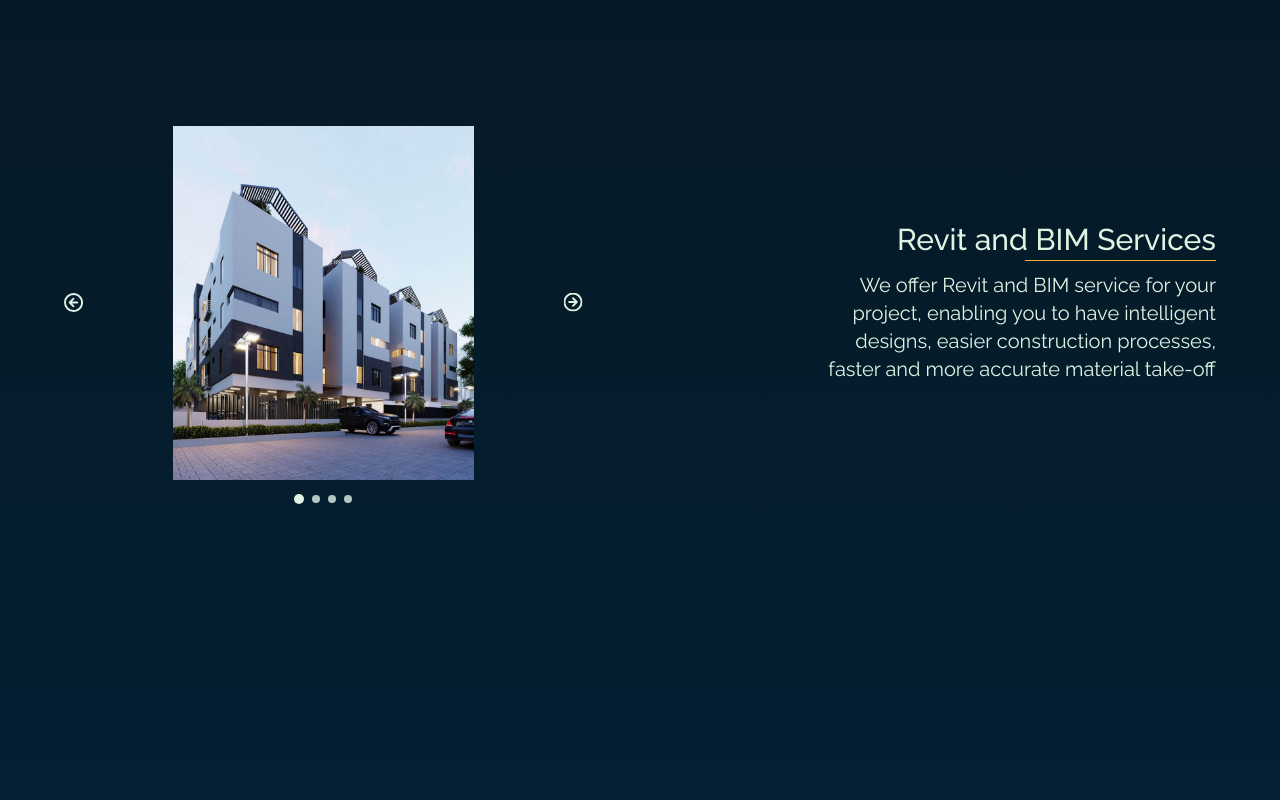
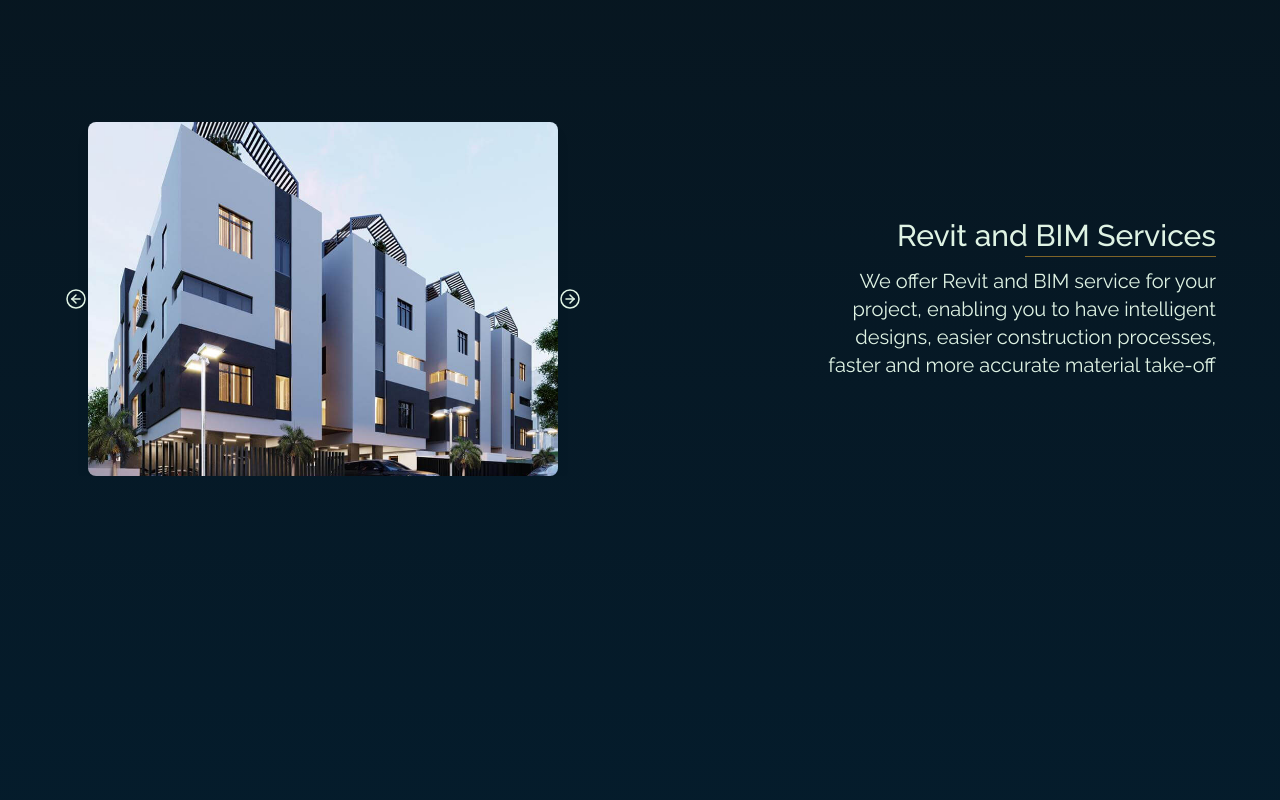
Before and after one commit to Ovodo/arc911, a React (Vite) app: page / in a window 1280 px wide. Shown: the part 1780-2580 px from the top of the page. Built offline with nearby package versions, Linux system fonts and the light colour scheme.

Commit message:
80% done - added animations - deploying to test changes on production - not satisfied with performance and loading time

```diff
--- a/src/App.css
+++ b/src/App.css
@@ -9,7 +9,7 @@
 }
 
 html{
-  scroll-snap-type: y mandatory;
+  /* scroll-snap-type: y mandatory; */
   scroll-behavior: smooth;
 
 
@@ -47,6 +47,20 @@
   scroll-snap-align: start;
 }
 
+@keyframes vibrate {
+  0% { transform: translate(0); }
+  20% { transform: translate(-1.5px, 1.5px); }
+  40% { transform: translate(1.5px, -1.5px); }
+  60% { transform: translate(-1.5px, -1.5px); }
+  80% { transform: translate(1.5px, 1.5px); }
+  100% { transform: translate(0); }
+}
+
+.contact-element:hover {
+  animation: vibrate 0.2s linear ;
+}
+
+
 @media screen and (max-width:480px) {
   section {
     min-height: 75vh;
--- a/src/components/Header.jsx
+++ b/src/components/Header.jsx
@@ -1,19 +1,22 @@
-import React from "react";
+import React, { useEffect } from "react";
 import { styles } from "../constants/styles";
-import { motion } from "framer-motion";
+import { motion, useInView } from "framer-motion";
 
 const Header = ({ title }) => {
+  const ref = React.useRef(null);
+  const isInView = useInView(ref, { once: !true }); // Trigger only once when it enters the view
+
   return (
-    <div className='w-max h-max'>
+    <div ref={ref} className='w-max h-max'>
       <h2 className={styles.header}>{title}</h2>
-      <div className='flex  w-full justify-center items-center'>
-        <div className='w-1 sm:w-2 h-1 sm:h-2  rounded-full bg-app_white' />
+      <div className='flex w-full justify-center items-center'>
+        <div className='w-1 sm:w-1 h-1 sm:h-1 rounded-full bg-app_white' />
         <motion.div
-          animate={{ width: ["0%", "100%"], opacity: [0, 100] }}
+          animate={isInView ? { width: ["0%", "100%"], opacity: [0, 100] } : {}}
           transition={{ duration: 1.5 }}
-          className='h-[0.5px] sm:h-[2px] bg-app_white'
+          className='h-[0.5px] sm:h-[1px] bg-app_white'
         />
-        <div className='w-1 sm:w-2 h-1 sm:h-2 rounded-full bg-app_white' />
+        <div className='w-1 sm:w-1 h-1 sm:h-1 rounded-full bg-app_white' />
       </div>
     </div>
   );
--- a/src/components/Hero.jsx
+++ b/src/components/Hero.jsx
@@ -1,8 +1,10 @@
-import { useEffect, useState } from "react";
-import { motion } from "framer-motion";
+import { useEffect, useRef, useState } from "react";
+import { inView, motion, useInView } from "framer-motion";
 import AppButton from "./AppButton";
 
 const Hero = () => {
+  const ref = useRef(null);
+  const isInView = useInView(ref, { once: !true }); // Trigger only once when it enters the view
   // Define animation variants for staggered fade-in effect
   const containerVariants = {
     hidden: { opacity: 0, y: 100 },
@@ -23,6 +25,7 @@
 
   return (
     <section
+      ref={ref}
       id='Home'
       className='justify-between sm:justify-start py-[5vh] sm:py-0 flex flex-col h-[70vh]  sm:h-screen  items-center relative'
     >
@@ -49,14 +52,14 @@
       </motion.div>
       <motion.h6
         className='hidden sm:flex text-app_white absolute bottom-[10%] right-[10%] font-light mt-8 sm:mt-8 text-sm sm:text-[1vw]'
-        variants={itemVariants}
+        animate={isInView ? { opacity: [0, 1] } : { opacity: 0 }}
         transition={{ duration: 2 }}
       >
         Team | Talent | Task outsourcing for the AEC industry
       </motion.h6>
       <motion.h6
         className='text-app_white flex sm:hidden absolute bottom-[10%] right-[10%] font-light  text-xs'
-        variants={itemVariants}
+        animate={isInView ? { opacity: [0, 1] } : { opacity: 0 }}
         transition={{ duration: 2 }}
       >
         Team | Talent | Outsourcing
@@ -77,16 +80,16 @@
             d='M0.5 97.3875C213.5 385.477 475.219 388.792 686.5 203.404C875.5 37.5666 1249.5 -129.96 1505 152.971'
             stroke='#DFF3E4'
             initial={{
-              opacity: 0,
-              pathLength: 0,
+              opacity: isInView ? 0 : 1,
+              pathLength: isInView ? 0 : 1,
               strokeWidth: 0,
             }}
             animate={{
-              opacity: 1,
-              pathLength: 1,
+              opacity: isInView ? 1 : 0,
+              pathLength: isInView ? 1 : 0,
               strokeWidth: 0.5,
             }}
-            transition={{ delay: 1.5, duration: 3 }}
+            transition={{ delay: 1, duration: 2 }}
           />
         </svg>
       </div>
--- a/src/components/ImageSlider.jsx
+++ b/src/components/ImageSlider.jsx
@@ -1,78 +1,89 @@
 import React, { useState } from "react";
 import { AnimatePresence, motion } from "framer-motion";
+import { IconCircleArrowLeft } from "@tabler/icons-react";
 
 const ImageSlider = ({ images }) => {
   const [activeImage, setActiveImage] = useState(0);
+
   const next = () => {
-    if (activeImage == images.length - 1) {
-      setActiveImage(0);
-      return;
-    }
+    setActiveImage((prev) => (prev === images.length - 1 ? 0 : prev + 1));
+  };
 
-    setActiveImage((prev) => prev + 1);
+  const previous = () => {
+    setActiveImage((prev) => (prev === 0 ? images.length - 1 : prev - 1));
   };
-  const previous = () => {
-    if (activeImage == 0) {
-      setActiveImage(images.length - 1);
-      return;
-    }
 
-    setActiveImage((prev) => prev - 1);
+  const imageVariants = {
+    enter: { opacity: 0, x: 100, scale: 0.95, filter: "blur(8px)" }, // Initial state for new image
+    center: { opacity: 1, x: 0, scale: 1, filter: "blur(0px)" }, // Image in center view
+    exit: { opacity: 0, x: -100, scale: 0.95, filter: "blur(8px)" }, // Image exiting
+  };
+
+  const swipePower = (offset, velocity) => {
+    return Math.abs(offset) * velocity;
   };
 
   return (
-    <div className='flex relative items-center justify-around'>
-      <button onClick={previous}>
-        <img
-          src='/icons/arrow.svg'
-          alt='arrow'
-          className='hover:scale-110 duration-100 cursor-pointer active:scale-90'
-        />
+    <div className='flex relative items-center justify-between overflow-hidden'>
+      <button onClick={previous} className='z-10'>
+        <IconCircleArrowLeft stroke={1.5} />
       </button>
-      <AnimatePresence mode='wait'>
+      <div className='relative w-full h-[354px] flex justify-center items-center'>
+        <AnimatePresence custom={activeImage}>
           <motion.img
             key={activeImage}
-          initial={{ x: -100, opacity: 0 }}
-          animate={{ x: 0, opacity: 1 }}
-          exit={{ opacity: 0, x: +100 }}
-          onPanEnd={(event, info) => {
-            if (info.offset.x < -50) {
-              next(); // Swipe left
-            } else if (info.offset.x > 50) {
-              previous(); // Swipe right
-            }
-          }}
-          transition={{ duration: 0.5 }} // Animation speed
             src={`/images/${images[activeImage]}.jpg`}
             alt={images[activeImage]}
             width={520}
             height={354}
-          className='object-contain h-[354px]'
-          // style={{ objectFit: "cover" }}
+            className='absolute object-cover text-center leading-[354px] h-[354px] rounded-lg shadow-lg'
+            variants={imageVariants}
+            initial='enter'
+            animate='center'
+            exit='exit'
+            transition={{
+              x: { type: "spring", stiffness: 300, damping: 30 },
+              opacity: { duration: 0.5 },
+              scale: { duration: 0.7 },
+              filter: { duration: 0.5 },
+            }}
+            drag='x'
+            dragConstraints={{ left: 0, right: 0 }}
+            dragElastic={1}
+            onDragEnd={(event, info) => {
+              const swipeConfidenceThreshold = 10000;
+              const swipe = swipePower(info.offset.x, info.velocity.x);
+
+              if (swipe < -swipeConfidenceThreshold) {
+                next();
+              } else if (swipe > swipeConfidenceThreshold) {
+                previous();
+              }
+            }}
           />
         </AnimatePresence>
-      <button onClick={next}>
-        <img
-          src='/icons/arrow.svg'
-          alt='arrow'
-          className='rotate-180 hover:scale-110 duration-100 cursor-pointer active:scale-90'
+      </div>
+      <button className='rotate-180 z-10' onClick={next}>
+        <IconCircleArrowLeft stroke={1.5} />
+      </button>
+      {/* Navigation Dots */}
+      <div className='flex items-center w-full justify-center absolute left-1/2 -translate-x-1/2 -bottom-[7%] z-10'>
+        {images.map((_, index) => (
+          <motion.div
+            key={index}
+            className={`mx-[6px] rounded-full ${
+              activeImage === index
+                ? "bg-app_white w-[10px] h-[10px]"
+                : "bg-app_white/50 w-2 h-2"
+            }`}
+            initial={{ scale: 1 }}
+            animate={{
+              scale: activeImage === index ? 1.4 : 1,
+              opacity: activeImage === index ? 1 : 0.6,
+            }}
+            transition={{ type: "spring", stiffness: 300, damping: 20 }}
           />
-      </button>
-      <div className='flex items-center absolute self-center mx-auto -bottom-[7%]'>
-        {Array(images.length)
-          .fill(0)
-          .map((item, index) => {
-            return (
-              <div
-                key={index.toString()}
-                className={` mx-1 ${
-                  activeImage == index
-                    ? "bg-app_white blur-[0px] w-[10px] h-[10px]"
-                    : "bg-app_white/80 w-2 h-2"
-                } rounded-full duration-200 `}
-              />
-            );
-          })}
+        ))}
       </div>
     </div>
   );
--- a/src/components/ServiceBox.jsx
+++ b/src/components/ServiceBox.jsx
@@ -1,49 +1,58 @@
-import React from "react";
+import React, { useRef } from "react";
+import { motion, useInView } from "framer-motion";
 import SubHeader from "./SubHeader";
 import ImageSlider from "./ImageSlider";
+
 const images = [
   "build1",
   "build2",
   "build3",
   "house",
-  // "house1",
-  // "house2",
-  // "house3",
-  // "house4",
-  // "int1",
-  // "int2",
-  // "int3",
-  // "int4",
+  // Additional images can be added here
 ];
 
 const ServiceBox = ({ heading, paragraph, side }) => {
+  const ref = useRef(null);
+  const isInView = useInView(ref, { once: !true, threshold: 0.2 }); // Trigger when 20% of the component is visible
+
   return (
-    <div
-      style={{ scrollSnapAlign: "center" }}
+    <motion.div
+      ref={ref}
       className={`${
         side == "left" && "sm:flex-row-reverse"
-      } flex  justify-end gap-[10%] pt-[20%] sm:pt-0 flex-col-reverse items-center h-[75vh] sm:h-screen sm:flex-row`}
+      } flex justify-end gap-[10%] pt-[20%] sm:pt-0 flex-col-reverse mb-[5vh] sm:mb-0 items-center h-[75vh] sm:h-screen sm:flex-row`}
+      initial={{ opacity: 0, y: 50 }} // Initial state: off-screen and faded
+      animate={isInView ? { opacity: 1, y: 0 } : {}} // Animate when in view
+      transition={{ duration: 0.8, ease: "easeOut" }} // Smooth easing effect
     >
-      <div className=' sm:flex-1 '>
+      <motion.div
+        className='sm:flex-1'
+        initial={{ opacity: 0, x: side === "left" ? -50 : 50 }}
+        animate={isInView ? { opacity: 1, x: 0 } : {}}
+        transition={{ duration: 0.8, ease: "easeOut", delay: 0.2 }} // Delay to sync with overall animation
+      >
         <ImageSlider images={images} />
-      </div>
-      <div
-        className={`sm:flex-1   items-center  sm:mb-0 ${
+      </motion.div>
+      <motion.div
+        className={`sm:flex-1 items-center sm:mb-0 ${
           side == "left" ? "sm:items-start" : "sm:items-end"
-        }  h-max flex flex-col`}
+        } h-max flex flex-col`}
+        initial={{ opacity: 0, x: side === "left" ? 50 : -50 }}
+        animate={isInView ? { opacity: 1, x: 0 } : {}}
+        transition={{ duration: 0.8, ease: "easeOut", delay: 0.4 }} // Delay for staggered animation
       >
         <SubHeader side={side} title={heading} />
         <p
-          className={`text-sm   ${
+          className={`text-sm ${
             side == "left"
               ? "sm:text-left self-start"
               : "sm:text-right self-end"
-          } mt-[2%] text-center sm:text-xl sm:w-[75%]  `}
+          } mt-[2%] text-center sm:text-xl sm:w-[75%]`}
         >
           {paragraph}
         </p>
-      </div>
-    </div>
+      </motion.div>
+    </motion.div>
   );
 };
 
--- a/src/components/SubHeader.jsx
+++ b/src/components/SubHeader.jsx
@@ -11,7 +11,7 @@
         <motion.div
           animate={{ width: ["0%", "60%"], opacity: [0, 100] }}
           transition={{ duration: 1.5 }}
-          className={`h-[0.5px] sm:h-[1px] mt-[0.5%] ${
+          className={`h-[0.5px] animate-pulse sm:h-[1px] mt-[0.5%] ${
             side == "left" ? "self-start" : "self-end"
           } bg-app_yellow `}
         />
```
Also changed, not shown: src/App.jsx (+5 -33 lines), src/components/ContactUs.jsx (added, +47 -0 lines), src/components/Footer.jsx (+6 -6 lines), src/components/Team.jsx (added, +44 -0 lines), public/images/jide.png (added), public/images/ndukwe.png (added). Lines whose indentation alone changed are shown as unchanged.
